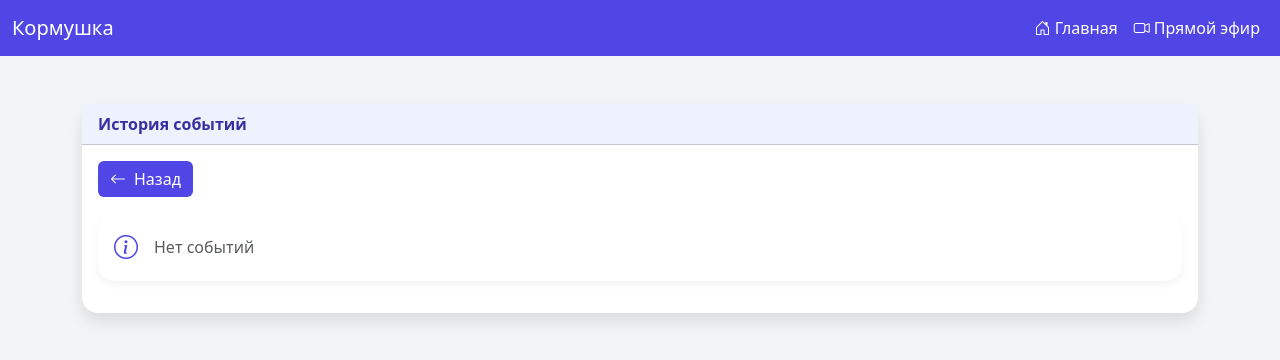
After one commit to kiriksik/KoffeAutoFeeder, a Flask app: page /history in a window 1280 px wide. The commit adds this page. Shown: the top 360 px of the page. Run offline with Flask 3, Linux system fonts and the light colour scheme; the visitor is signed in with stand-in values (Sample User, id 1); data comes from the database, SQL or seed files in the repository; both versions use the stored data as it was after the commit.

Commit message:
added new page with history of changes

```diff
--- a/Server_ESP/Server_ESPconvertor/server.py
+++ b/Server_ESP/Server_ESPconvertor/server.py
@@ -5,10 +5,14 @@ from functools import wraps
 from werkzeug.security import generate_password_hash, check_password_hash
 import eventlet
 import eventlet.wsgi
+import sqlite3
+import os
+
 
 app = Flask(__name__)
 app.config['SECRET_KEY'] = 'your_secret_key'
 socketio = SocketIO(app, cors_allowed_origins="*")
+DB_PATH = 'event_log.db'
 
 FRAME_REQUEST_INTERVAL = 0.3
 INACTIVITY_TIMEOUT = 60  # секунд
@@ -59,7 +63,28 @@ class DeviceManager:
                 print(f"Устройство {device_id} удалено за неактивность")
 
 
-manager = DeviceManager()
+def init_db():
+    if not os.path.exists(DB_PATH):
+        conn = sqlite3.connect(DB_PATH)
+        c = conn.cursor()
+        c.execute('''
+            CREATE TABLE events (
+                id INTEGER PRIMARY KEY AUTOINCREMENT,
+                timestamp DATETIME DEFAULT CURRENT_TIMESTAMP,
+                device_id TEXT,
+                action TEXT
+            )
+        ''')
+        conn.commit()
+        conn.close()
+
+
+def log_event(device_id, action):
+    conn = sqlite3.connect(DB_PATH)
+    c = conn.cursor()
+    c.execute('INSERT INTO events (device_id, action) VALUES (?, ?)', (device_id, action))
+    conn.commit()
+    conn.close()
 
 
 def login_required(f):
@@ -109,6 +134,7 @@ def feed():
     if device_id in manager.devices:
         socketio.emit('command', {'action': 'feed'}, room=manager.devices[device_id])
         manager.device_last_activity_time[device_id] = time.time()
+        log_event(device_id, "Команда кормления отправлена")
         return "Команда отправлена!"
     else:
         return "Устройство не подключено.", 404
@@ -128,6 +154,7 @@ def set_interval():
     if device_id in manager.devices:
         manager.feeding_intervals[device_id] = interval
         socketio.emit('command', {'action': 'set_interval', 'interval': interval}, room=manager.devices[device_id])
+        log_event(device_id, f"Установлен новый интервал: {interval} мин")
         return f"Интервал кормления для {device_id} установлен на {interval} минут."
     else:
         return "Устройство не подключено.", 404
@@ -139,6 +166,17 @@ def set_interval():
 def stream():
     device_id = session.get('device_id')
     return render_template('stream.html', device_id=device_id)
+
+@app.route('/history')
+@login_required
+def history():
+    device_id = session.get('device_id')
+    conn = sqlite3.connect(DB_PATH)
+    c = conn.cursor()
+    c.execute('SELECT timestamp, action FROM events WHERE device_id = ? ORDER BY timestamp DESC LIMIT 50', (device_id,))
+    events = c.fetchall()
+    conn.close()
+    return render_template('history.html', events=events)
 
 
 @socketio.on('connect')
@@ -158,6 +196,7 @@ def handle_disconnect():
             if dev_sid == sid:
                 manager.remove_device(device_id)
                 leave_room('devices')
+                log_event(device_id, "Устройство отключено")
                 print(f"Устройство отключено: {device_id}")
 
 
@@ -274,5 +313,8 @@ def handle_smth(data):
     print(f"Устройство что то сделало:", info)
 
 
+manager = DeviceManager()
+init_db()
+
 if __name__ == '__main__':
     socketio.run(app, host='0.0.0.0', port=2222, debug=False)
--- /dev/null
+++ b/Server_ESP/Server_ESPconvertor/templates/history.html
@@ -0,0 +1,111 @@
+<!DOCTYPE html>
+<html lang="ru">
+<head>
+    <meta charset="UTF-8">
+    <title>История событий</title>
+    <meta name="viewport" content="width=device-width, initial-scale=1.0">
+    <link href="https://cdn.jsdelivr.net/npm/bootstrap@5.3.0-alpha1/dist/css/bootstrap.min.css" rel="stylesheet">
+    <link href="https://cdn.jsdelivr.net/npm/bootstrap-icons@1.10.5/font/bootstrap-icons.css" rel="stylesheet">
+    <style>
+        body {
+            background-color: #f3f4f6;
+        }
+        .navbar {
+            background-color: #4f46e5;
+        }
+        .navbar-brand,
+        .nav-link,
+        .btn {
+            color: white !important;
+        }
+        .btn-primary {
+            background-color: #4f46e5;
+            border: none;
+        }
+        .btn-primary:hover {
+            background-color: #3730a3;
+        }
+        .card {
+            border: none;
+            border-radius: 1rem;
+            box-shadow: 0 0.5rem 1rem rgba(0,0,0,0.1);
+        }
+        .card-header {
+            background-color: #eef2ff;
+            color: #3730a3;
+            font-weight: 600;
+        }
+        .event-item {
+            padding: 1rem;
+            background-color: white;
+            border-radius: 1rem;
+            box-shadow: 0 0.25rem 0.5rem rgba(0, 0, 0, 0.05);
+            margin-bottom: 1rem;
+            display: flex;
+            align-items: center;
+            gap: 1rem;
+        }
+        .event-icon {
+            font-size: 1.5rem;
+            color: #4f46e5;
+        }
+    </style>
+</head>
+<body>
+    <!-- Навбар -->
+    <nav class="navbar navbar-expand-lg navbar-dark sticky-top">
+        <div class="container-fluid">
+            <a class="navbar-brand" href="/"><i class="bi bi-feather"></i> Кормушка</a>
+            <div class="collapse navbar-collapse justify-content-end">
+                <ul class="navbar-nav">
+                    <li class="nav-item">
+                        <a class="nav-link" href="/"><i class="bi bi-house-door"></i> Главная</a>
+                    </li>
+                    <li class="nav-item">
+                        <a class="nav-link" href="/stream"><i class="bi bi-camera-video"></i> Прямой эфир</a>
+                    </li>
+                </ul>
+            </div>
+        </div>
+    </nav>
+
+    <!-- Контент -->
+    <div class="container py-5">
+        <div class="card">
+            <div class="card-header">История событий</div>
+            <div class="card-body">
+                <div class="mb-3">
+                    <a href="/" class="btn btn-primary">
+                        <i class="bi bi-arrow-left me-2"></i>Назад
+                    </a>
+                </div>
+                <div class="event-list">
+                    {% for timestamp, action in events %}
+                        <div class="event-item">
+                            <i class="event-icon bi
+                                {% if 'Кормление' in action %}
+                                    bi-bowl
+                                {% elif 'Интервал' in action %}
+                                    bi-clock-history
+                                {% elif 'Ошибка' in action or 'ошибка' in action %}
+                                    bi-exclamation-triangle
+                                {% else %}
+                                    bi-info-circle
+                                {% endif %}
+                            "></i>
+                            <div>
+                                <strong>{{ timestamp }}</strong>: {{ action }}
+                            </div>
+                        </div>
+                    {% else %}
+                        <div class="event-item text-muted">
+                            <i class="event-icon bi bi-info-circle"></i>
+                            Нет событий
+                        </div>
+                    {% endfor %}
+                </div>
+            </div>
+        </div>
+    </div>
+</body>
+</html>
--- a/Server_ESP/Server_ESPconvertor/templates/index.html
+++ b/Server_ESP/Server_ESPconvertor/templates/index.html
@@ -102,9 +102,12 @@
                 </div>
             </div>
 
-            <div class="col-md-12 text-center">
+            <div class="col-md-12 text-center d-flex justify-content-center gap-3">
                 <a href="/stream" class="btn btn-primary btn-lg">
                     <i class="bi bi-camera-video me-2"></i>Смотреть прямой эфир
+                </a>
+                <a href="/history" class="btn btn-primary btn-lg">
+                    <i class="bi bi-clock-history me-2"></i>История событий
                 </a>
             </div>
         </div>
```
Also changed, not shown: Server_ESP/Server_ESPconvertor/event_log.db (added).
